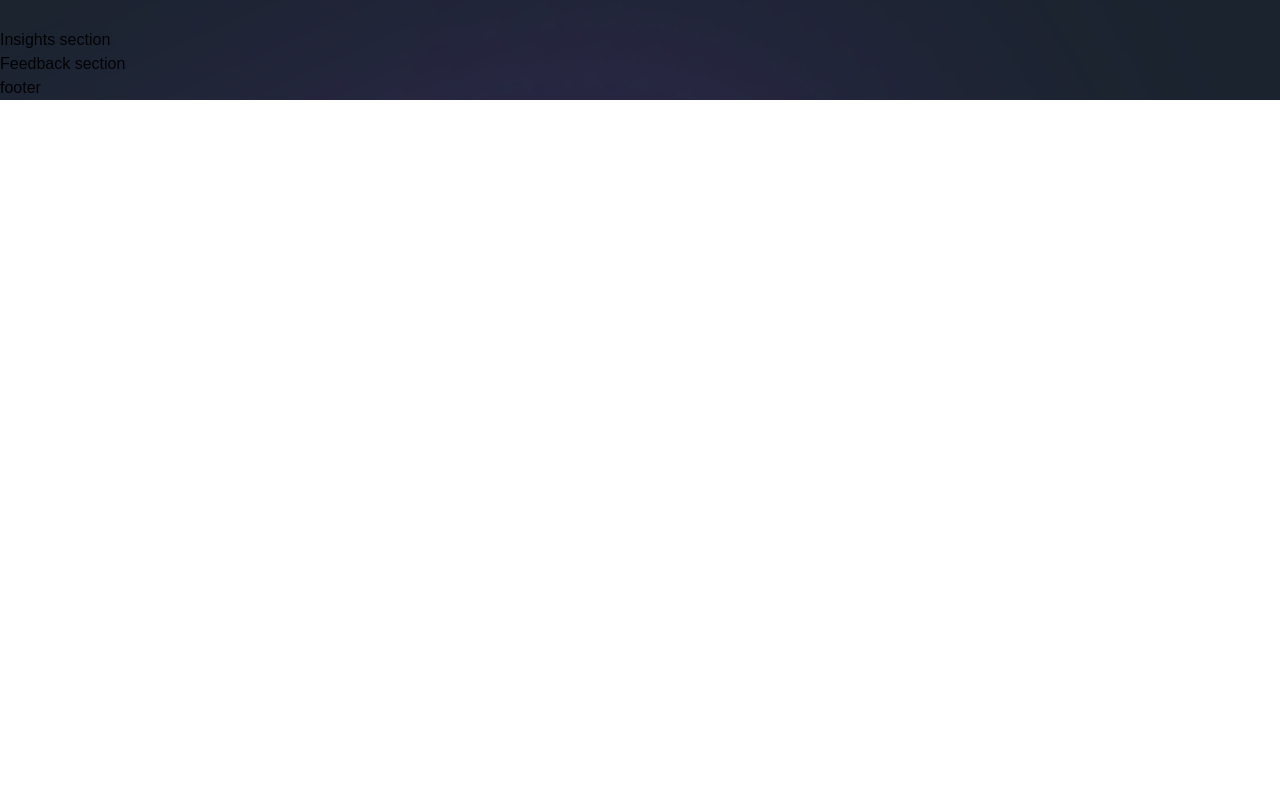
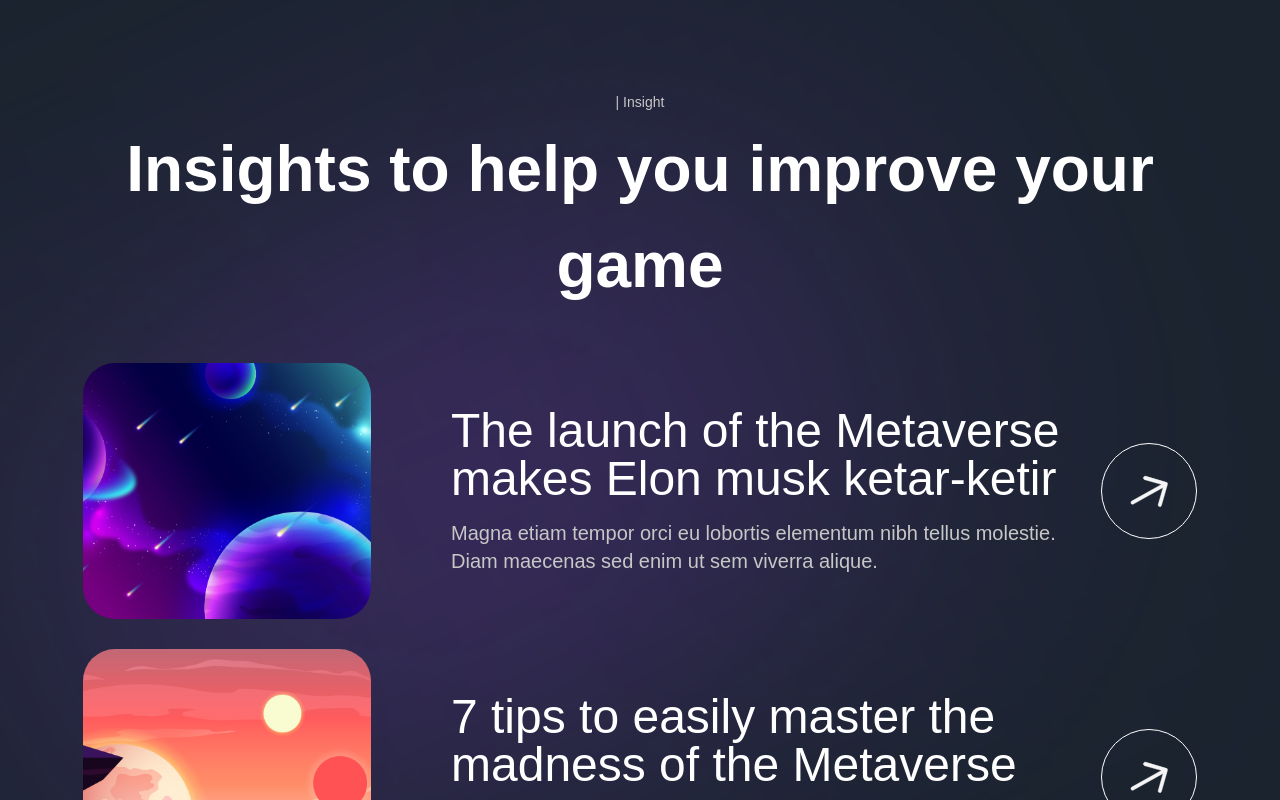
Before and after one commit to sajeed11/metaverse_website, a Next.js app: page / in a window 1280 px wide. Shown: the part 5240-6040 px from the top of the page. Before the commit the page ends 5340 px from the top, so only its background shows below. Built offline with nearby package versions, Linux system fonts and the light colour scheme; a web font is replaced by a local one.

Commit message:
Refactor InsightCard component and add animations

```diff
--- a/components/InsightCard.jsx
+++ b/components/InsightCard.jsx
@@ -1,9 +1,22 @@
 'use client';
 
-const InsightCard = () => (
-  <div>
-    Insight Card
-  </div>
+import { motion } from 'framer-motion';
+import { fadeIn } from '../utils/motion';
+
+const InsightCard = ({imgUrl, title, subtitle, index}) => (
+  <motion.div variants={fadeIn('up', 'spring', index * 0.5, 1)} className='flex md:flex-row flex-col gap-4'>
+    <img src={imgUrl} alt='plant-01' className='md:w-72 w-full h-64 rounded-[32px] object-cover' />
+    <div className='w-full flex justify-between items-center'>
+      <div className='flex-1 md:ml-16 flex flex-col max-w-[650px]'>
+        <h4 className='text-white font-normal lg:text-5xl text-2xl'>{title}</h4>
+        <p className='text-secondary-white mt-4 lg:text-xl text-sm'>{subtitle}</p>
+      </div>
+
+      <div className='lg:flex hidden items-center justify-center w-24 h-24 rounded-full bg-transparent border-white border-[1px]'>
+        <img src='arrow.svg' alt='arrow' className='w-2/5 h-2/5 object-contain'/>
+      </div>
+    </div>
+  </motion.div>
 );
 
 export default InsightCard;
--- a/sections/Insights.jsx
+++ b/sections/Insights.jsx
@@ -1,8 +1,24 @@
 'use client';
 
+import { motion } from 'framer-motion';
+
+import styles from '../styles';
+import { staggerContainer} from '../utils/motion';
+import { InsightCard, TitleText, TypingText } from '../components';
+import { insights } from '../constants';
+
 const Insights = () => (
-  <section>
-    Insights section
+  <section className={`${styles.paddings} relative z-10`}>
+    {/* <div className='gradient-02 z-0' /> */}
+    <motion.div variants={staggerContainer} initial='hidden' whileInView='show' viewport={{ once: false, amount: 0.25 }} className={`${styles.innerWidth} mx-auto ${styles.flexCenter} flex-col`}>
+      <TypingText title="| Insight" textStyles="text-center" />
+      <TitleText title="Insights to help you improve your game" textStyles="text-center" />
+      <div className='mt-[50px] flex flex-col gap-[30px]'>
+        {insights.map((insight, index) => (
+          <InsightCard key={`insight-${index}`} {...insight} index={ index + 1} />
+        ))}
+      </div>
+    </motion.div>
   </section>
 );
 
```
